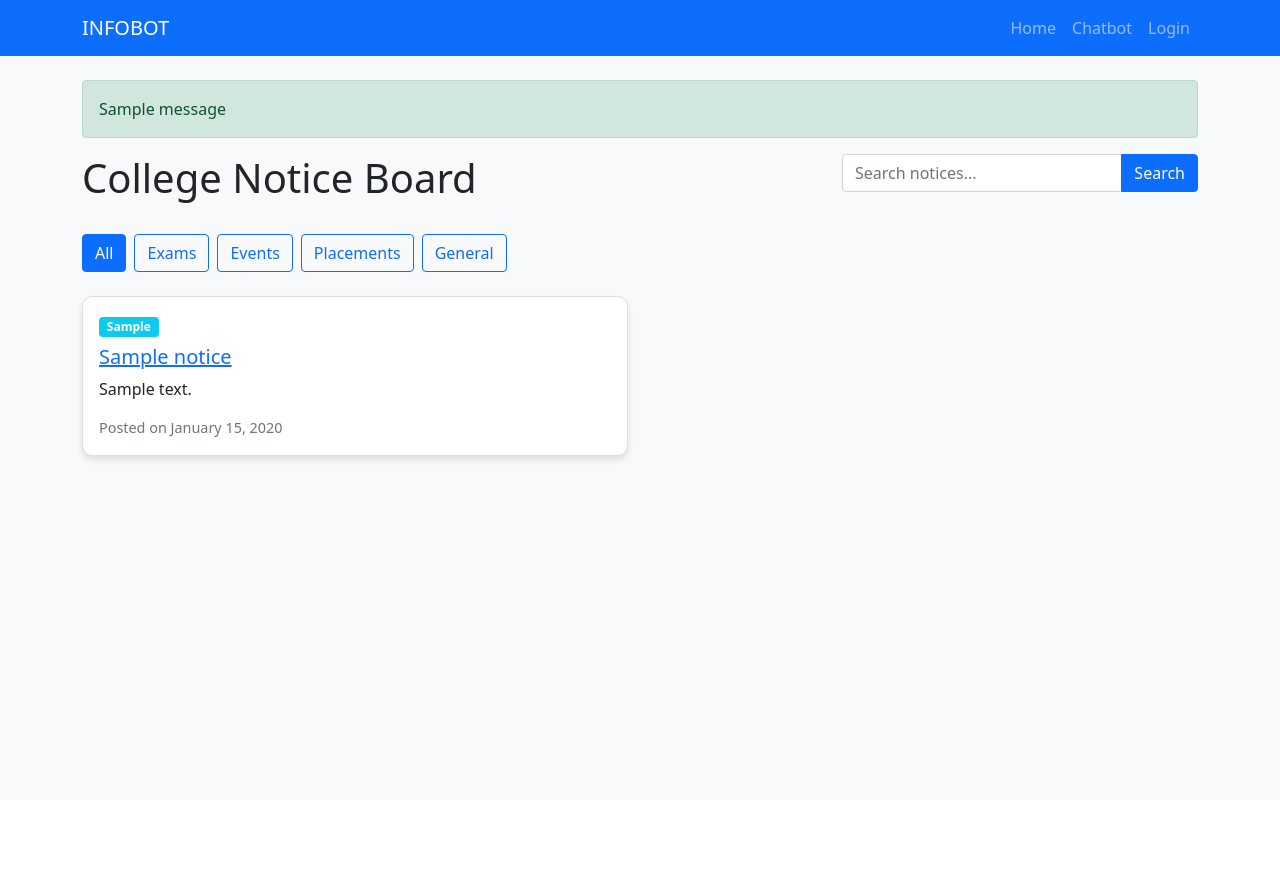
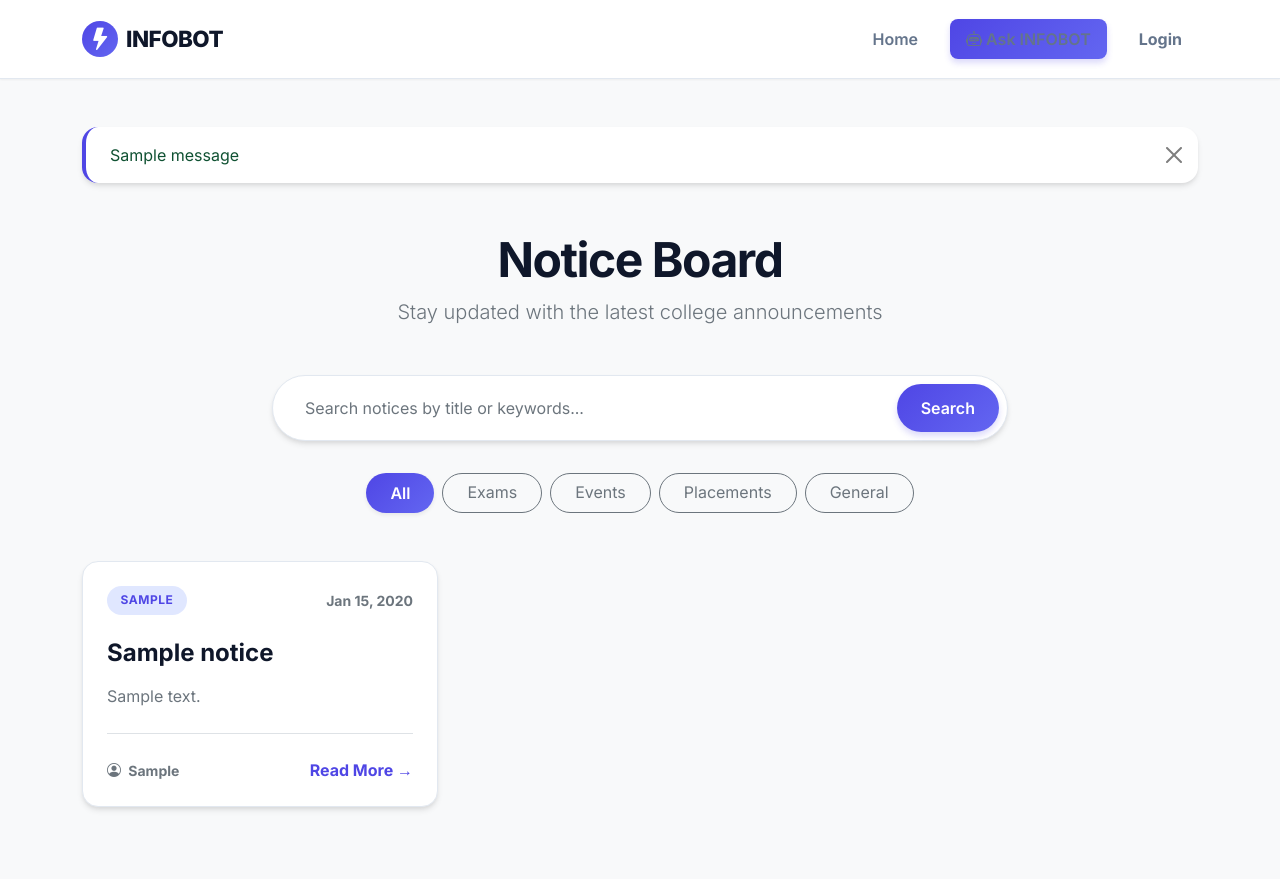
Before and after one commit to Hemandh67/INFOBOT, a Django app: page / in a window 1280 px wide. Before the commit the page ends 462 px from the top, so only its background shows below. Run offline with Django 5.2, Linux system fonts and the light colour scheme; tables that the repository leaves empty hold one stand-in row (values such as "Sample post"); one stand-in notice (Sample message) is shown.

Commit message:
Revamp UI to premium SaaS design with modern CSS tokens

```diff
--- a/static/css/styles.css
+++ b/static/css/styles.css
@@ -1,175 +1,121 @@
-/* Main Styles */
-body {
-    background-color: #f8f9fa;
+@import url('https://fonts.googleapis.com/css2?family=Inter:wght@300;400;500;600;700;800&display=swap');
+
+:root {
+  --primary: #4f46e5;
+  --primary-hover: #4338ca;
+  --secondary: #10b981;
+  --bg-color: #f8fafc;
+  --card-bg: #ffffff;
+  --text-main: #0f172a;
+  --text-muted: #64748b;
+  --border-color: #e2e8f0;
+  --shadow-sm: 0 1px 2px 0 rgba(0, 0, 0, 0.05);
+  --shadow-md: 0 4px 6px -1px rgba(0, 0, 0, 0.1), 0 2px 4px -1px rgba(0, 0, 0, 0.06);
+  --shadow-lg: 0 10px 15px -3px rgba(0, 0, 0, 0.1), 0 4px 6px -2px rgba(0, 0, 0, 0.05);
 }
 
-.notice-card {
-    transition: transform 0.2s;
-    border-radius: 10px;
-    box-shadow: 0 4px 6px rgba(0,0,0,0.1);
-    margin-bottom: 20px;
+body {
+  font-family: 'Inter', sans-serif !important;
+  background-color: var(--bg-color) !important;
+  color: var(--text-main);
+  -webkit-font-smoothing: antialiased;
 }
 
-.notice-card:hover {
-    transform: translateY(-5px);
+/* Navbar Enhancements */
+.navbar-custom {
+  background: rgba(255, 255, 255, 0.95) !important;
+  backdrop-filter: blur(12px);
+  border-bottom: 1px solid var(--border-color);
+  box-shadow: var(--shadow-sm);
+  padding: 1rem 0;
+  transition: all 0.3s ease;
+}
+.navbar-custom .navbar-brand {
+  font-weight: 800;
+  color: var(--text-main) !important;
+  font-size: 1.4rem;
+  letter-spacing: -0.5px;
+}
+.navbar-custom .nav-link {
+  color: var(--text-muted) !important;
+  font-weight: 600;
+  margin: 0 0.5rem;
+  transition: color 0.2s;
+}
+.navbar-custom .nav-link:hover {
+  color: var(--primary) !important;
 }
 
-.notice-meta {
-    font-size: 0.9em;
-    color: #6c757d;
+/* Premium Buttons */
+.btn-premium {
+  background: linear-gradient(135deg, var(--primary), #6366f1);
+  color: white !important;
+  border: none;
+  font-weight: 600;
+  border-radius: 8px;
+  padding: 0.5rem 1.25rem;
+  box-shadow: 0 4px 6px rgba(79, 70, 229, 0.2);
+  transition: all 0.2s cubic-bezier(0.4, 0, 0.2, 1);
+}
+.btn-premium:hover {
+  transform: translateY(-2px);
+  box-shadow: 0 8px 15px rgba(79, 70, 229, 0.3);
 }
 
-/* Chatbot Styles */
-#chat-circle {
-  position: fixed;
-  bottom: 30px;
-  right: 30px;
-  background: #0d6efd;
-  width: 60px;
-  height: 60px;
-  border-radius: 50%;
-  color: white;
-  padding: 15px;
-  cursor: pointer;
-  box-shadow: 0px 3px 16px 0px rgba(0, 0, 0, 0.6), 0 3px 1px -2px rgba(0, 0, 0, 0.2), 0 1px 5px 0 rgba(0, 0, 0, 0.12);
-  z-index: 1000;
-  display: flex;
-  justify-content: center;
-  align-items: center;
-  font-size: 24px;
+/* Premium Cards */
+.premium-card {
+  background: var(--card-bg);
+  border-radius: 16px;
+  border: 1px solid var(--border-color);
+  box-shadow: var(--shadow-md);
+  padding: 1.5rem;
+  transition: transform 0.3s cubic-bezier(0.4, 0, 0.2, 1), box-shadow 0.3s cubic-bezier(0.4, 0, 0.2, 1);
+  position: relative;
+}
+div.premium-card.h-100:hover {
+  transform: translateY(-5px);
+  box-shadow: var(--shadow-lg);
 }
 
-.chat-box {
-  display: none;
-  background: #efefef;
-  position: fixed;
-  right: 30px;
-  bottom: 50px;
-  width: 350px;
-  max-width: 85vw;
-  max-height: 100vh;
-  border-radius: 5px;
-  box-shadow: 0px 5px 35px 9px rgba(0, 0, 0, 0.1);
-  z-index: 1001;
+/* Custom Inputs */
+input.form-control {
+    border-radius: 8px;
+    padding: 0.75rem 1rem;
+    border: 1px solid var(--border-color);
+    box-shadow: var(--shadow-sm);
+    transition: all 0.2s;
+}
+input.form-control:focus {
+    border-color: var(--primary);
+    box-shadow: 0 0 0 4px rgba(79, 70, 229, 0.1);
 }
 
-.chat-box-header {
-  background: #0d6efd;
-  height: 50px;
-  border-top-left-radius: 5px;
-  border-top-right-radius: 5px;
-  color: white;
-  text-align: center;
-  font-size: 20px;
-  padding-top: 10px;
+/* Category Pills */
+.category-pill {
+  background: #e0e7ff;
+  color: var(--primary);
+  font-size: 0.75rem;
+  font-weight: 700;
+  padding: 0.35rem 0.85rem;
+  border-radius: 9999px;
+  text-transform: uppercase;
+  letter-spacing: 0.5px;
 }
 
-.chat-box-toggle {
-  float: right;
-  margin-right: 15px;
-  cursor: pointer;
+/* Chatbot Animations */
+@keyframes slideUp {
+  from { opacity: 0; transform: translateY(10px); }
+  to { opacity: 1; transform: translateY(0); }
+}
+.animate-msg {
+  animation: slideUp 0.3s cubic-bezier(0.16, 1, 0.3, 1) forwards;
 }
 
-.chat-box-body {
-  position: relative;
-  height: 350px;
-  border: 1px solid #ccc;
-  overflow: hidden;
+/* Scrollbar styling for chatbot */
+.chat-box-body::-webkit-scrollbar {
+    width: 6px;
 }
-
-.chat-box-body:after {
-  content: "";
-  background-color: #fff;
-  opacity: 0.1;
-  top: 0;
-  left: 0;
-  bottom: 0;
-  right: 0;
-  height: 100%;
-  position: absolute;
-  z-index: -1;
+.chat-box-body::-webkit-scrollbar-thumb {
+    background-color: #cbd5e1;
+    border-radius: 10px;
 }
-
-.chat-input {
-  background: #f4f7f9;
-  width: 100%;
-  position: relative;
-  height: 47px;
-  padding: 10px 10px;
-  border-top: 1px solid #ccc;
-  border-bottom-left-radius: 5px;
-  border-bottom-right-radius: 5px;
-}
-
-.chat-input > form {
-    margin-bottom: 0;
-}
-
-#chat-input {
-  background: #f4f7f9;
-  width: 75%;
-  position: relative;
-  height: 25px;
-  border: none;
-  resize: none;
-  outline: none;
-  color: #888;
-}
-
-.chat-logs {
-  padding: 15px;
-  height: 350px;
-  overflow-y: scroll;
-}
-
-.chat-msg.user > .cm-msg-text {
-  background: white;
-  color: #333;
-  border: 1px solid #ccc;
-  float: right;
-}
-
-.chat-msg.bot > .cm-msg-text {
-  background: #0d6efd;
-  color: white;
-  float: left;
-}
-
-.cm-msg-text {
-  background: white;
-  padding: 10px 15px;
-  color: #666;
-  max-width: 75%;
-  float: left;
-  margin-left: 10px;
-  position: relative;
-  margin-bottom: 20px;
-  border-radius: 30px;
-}
-
-.msg-avatar {
-    display: none; /* simple avatar hidden */
-}
-
-/* Base popup logic */
-@media (max-width: 768px) {
-  .chat-box {
-    width: 100vw;
-    max-width: 100vw;
-    height: 100vh;
-    max-height: 100vh;
-    right: 0;
-    bottom: 0;
-    border-radius: 0;
-  }
-  .chat-box-body {
-    height: calc(100vh - 100px);
-  }
-  .chat-logs {
-    height: 100%;
-  }
-  #chat-circle {
-    bottom: 20px;
-    right: 20px;
-  }
-}
--- a/templates/base.html
+++ b/templates/base.html
@@ -4,27 +4,38 @@
 <head>
     <meta charset="UTF-8">
     <meta name="viewport" content="width=device-width, initial-scale=1.0">
-    <title>INFOBOT - College Notice Board</title>
+    <title>INFOBOT - Connect & Discover</title>
+    <!-- Modern Fonts -->
+    <link href="https://fonts.googleapis.com/css2?family=Inter:wght@300;400;500;600;700;800&display=swap" rel="stylesheet">
     <!-- Bootstrap CSS -->
     <link href="https://cdn.jsdelivr.net/npm/bootstrap@5.1.3/dist/css/bootstrap.min.css" rel="stylesheet">
+    <!-- Icons -->
+    <link rel="stylesheet" href="https://cdn.jsdelivr.net/npm/bootstrap-icons@1.8.1/font/bootstrap-icons.css">
     <!-- Custom CSS -->
     <link rel="stylesheet" href="{% static 'css/styles.css' %}">
 </head>
-<body>
+<body class="bg-light">
 
-<nav class="navbar navbar-expand-lg navbar-dark bg-primary">
+<nav class="navbar navbar-expand-lg navbar-light navbar-custom sticky-top">
   <div class="container">
-    <a class="navbar-brand" href="{% url 'home' %}">INFOBOT</a>
-    <button class="navbar-toggler" type="button" data-bs-toggle="collapse" data-bs-target="#navbarNav">
+    <a class="navbar-brand d-flex align-items-center gap-2" href="{% url 'home' %}">
+      <div class="bg-primary text-white rounded-circle d-flex justify-content-center align-items-center" style="width: 36px; height: 36px; background: linear-gradient(135deg, var(--primary), #6366f1) !important;">
+        <i class="bi bi-lightning-fill"></i>
+      </div>
+      INFOBOT
+    </a>
+    <button class="navbar-toggler border-0 shadow-none" type="button" data-bs-toggle="collapse" data-bs-target="#navbarNav">
       <span class="navbar-toggler-icon"></span>
     </button>
     <div class="collapse navbar-collapse" id="navbarNav">
-      <ul class="navbar-nav ms-auto">
+      <ul class="navbar-nav ms-auto align-items-center gap-2">
         <li class="nav-item">
           <a class="nav-link" href="{% url 'home' %}">Home</a>
         </li>
         <li class="nav-item">
-          <a class="nav-link" href="#" id="chat-launcher"><i class="bi bi-robot"></i> Chatbot</a>
+          <a class="nav-link btn-premium text-white px-3 py-2 ms-lg-2" href="#" id="chat-launcher">
+            <i class="bi bi-robot"></i> Ask INFOBOT
+          </a>
         </li>
         {% if user.is_authenticated %}
             <li class="nav-item">
@@ -35,7 +46,7 @@
             </li>
         {% else %}
             <li class="nav-item">
-            <a class="nav-link" href="{% url 'login' %}">Login</a>
+            <a class="nav-link fw-bold" href="{% url 'login' %}">Login</a>
             </li>
         {% endif %}
       </ul>
@@ -43,10 +54,13 @@
   </div>
 </nav>
 
-<div class="container mt-4">
+<div class="container py-5">
     {% if messages %}
         {% for message in messages %}
-            <div class="alert alert-{{ message.tags }}">{{ message }}</div>
+            <div class="alert alert-{{ message.tags }} alert-dismissible fade show premium-card py-3 border-0" role="alert" style="border-left: 4px solid var(--primary) !important;">
+                {{ message }}
+                <button type="button" class="btn-close" data-bs-dismiss="alert" aria-label="Close"></button>
+            </div>
         {% endfor %}
     {% endif %}
 
@@ -55,30 +69,28 @@
 </div>
 
 <!-- Chatbot Implementation -->
-<div class="chat-box">
-    <div class="chat-box-header">
-    INFOBOT Chat
-    <span class="chat-box-toggle"><i class="bi bi-x">X</i></span>
+<div class="chat-box" style="display: none; position: fixed; bottom: 30px; right: 30px; width: 350px; z-index: 1050; border-radius: 16px; overflow: hidden; box-shadow: var(--shadow-lg); background: white; border: 1px solid var(--border-color);">
+    <div class="chat-box-header d-flex justify-content-between align-items-center p-3 text-white" style="background: linear-gradient(135deg, var(--primary), #6366f1);">
+        <span class="fw-bold"><i class="bi bi-robot me-2"></i>INFOBOT Assistant</span>
+        <span class="chat-box-toggle" style="cursor: pointer;"><i class="bi bi-x-lg"></i></span>
     </div>
-    <div class="chat-box-body">
-    <div class="chat-box-overlay">
+    <div class="chat-box-body p-3" style="height: 350px; overflow-y: auto; background: #f8fafc;">
+        <div class="chat-logs d-flex flex-column gap-3">
+           <div class="chat-msg bot d-flex gap-2">
+               <div class="text-white rounded-circle d-flex justify-content-center align-items-center" style="width: 35px; height: 35px; flex-shrink: 0; background: linear-gradient(135deg, var(--primary), #6366f1);">
+                   <i class="bi bi-robot"></i>
+               </div>
+               <div class="cm-msg-text bg-white p-3 rounded-3 shadow-sm border" style="font-size: 0.9rem;">
+                   Hi! I am the INFOBOT AI. How can I help you today?
+               </div>
+           </div>
+        </div>
     </div>
-    <div class="chat-logs">
-       <div id="cm-msg-0" class="chat-msg bot">
-        <span class="msg-avatar">
-            <i class="bi bi-robot fs-4">🤖</i>
-        </span>
-        <div class="cm-msg-text">
-            Hi! I am INFOBOT. Ask me about exams, events, or placements.
-        </div>
-       </div>
-    </div><!--chat-log -->
-    </div>
-    <div class="chat-input">
-    <form id="chat-form">
-        <input type="text" id="chat-input" placeholder="Send a message..."/>
-    <button type="submit" class="chat-submit" id="chat-submit">Send</button>
-    </form>
+    <div class="chat-input p-3 border-top bg-white">
+        <form id="chat-form" class="d-flex gap-2">
+            <input type="text" id="chat-input" class="form-control rounded-pill bg-light border-0 shadow-none px-3" placeholder="Type a message..." required autocomplete="off"/>
+            <button type="submit" class="btn btn-premium rounded-circle d-flex justify-content-center align-items-center" style="width: 40px; height: 40px; flex-shrink: 0; padding: 0;"><i class="bi bi-send-fill" style="margin-left: -2px;"></i></button>
+        </form>
     </div>
 </div>
 
--- a/templates/notices/home.html
+++ b/templates/notices/home.html
@@ -1,50 +1,51 @@
 {% extends 'base.html' %}
-
 {% block content %}
-<div class="row mb-4">
-    <div class="col-md-8 mb-3 mb-md-0">
-        <h1>College Notice Board</h1>
-    </div>
-    <div class="col-md-4">
-        <form method="get" action="{% url 'home' %}">
-            <div class="input-group">
-                <input type="text" name="search" class="form-control" placeholder="Search notices..."
-                    value="{{ request.GET.search|default:'' }}">
-                <button class="btn btn-primary" type="submit">Search</button>
-            </div>
-        </form>
-    </div>
+<div class="text-center my-5">
+    <h1 class="fw-bold" style="font-size: 3rem; letter-spacing: -1.5px; color: var(--text-main);">Notice Board</h1>
+    <p class="text-muted lead mt-2">Stay updated with the latest college announcements</p>
 </div>
 
-<div class="mb-4 d-flex flex-wrap gap-2">
-    <a href="{% url 'home' %}" class="btn btn-outline-primary {% if not category %}active{% endif %}">All</a>
-    <a href="{% url 'home' %}?category=Exam"
-        class="btn btn-outline-primary {% if category == 'Exam' %}active{% endif %}">Exams</a>
-    <a href="{% url 'home' %}?category=Event"
-        class="btn btn-outline-primary {% if category == 'Event' %}active{% endif %}">Events</a>
-    <a href="{% url 'home' %}?category=Placement"
-        class="btn btn-outline-primary {% if category == 'Placement' %}active{% endif %}">Placements</a>
-    <a href="{% url 'home' %}?category=General"
-        class="btn btn-outline-primary {% if category == 'General' %}active{% endif %}">General</a>
+<div class="row mb-5">
+    <div class="col-md-8 mx-auto">
+        <form method="get" class="d-flex premium-card p-2" style="border-radius: 50px;">
+            <input type="text" name="search" class="form-control border-0 shadow-none ps-4" placeholder="Search notices by title or keywords..." value="{{ request.GET.search|default:'' }}">
+            <input type="hidden" name="category" value="{{ category|default:'' }}">
+            <button class="btn btn-premium rounded-pill px-4 ms-2" type="submit">Search</button>
+        </form>
+
+        <div class="d-flex justify-content-center flex-wrap gap-2 mt-4 pt-2">
+            <a href="{% url 'home' %}?search={{ request.GET.search|default:'' }}" class="btn rounded-pill px-4 {% if not category %}btn-premium shadow-sm{% else %}btn-outline-secondary{% endif %}" style="transition: all 0.2s;">All</a>
+            <a href="{% url 'home' %}?category=Exam&search={{ request.GET.search|default:'' }}" class="btn rounded-pill px-4 {% if category == 'Exam' %}btn-premium shadow-sm{% else %}btn-outline-secondary{% endif %}" style="transition: all 0.2s;">Exams</a>
+            <a href="{% url 'home' %}?category=Event&search={{ request.GET.search|default:'' }}" class="btn rounded-pill px-4 {% if category == 'Event' %}btn-premium shadow-sm{% else %}btn-outline-secondary{% endif %}" style="transition: all 0.2s;">Events</a>
+            <a href="{% url 'home' %}?category=Placement&search={{ request.GET.search|default:'' }}" class="btn rounded-pill px-4 {% if category == 'Placement' %}btn-premium shadow-sm{% else %}btn-outline-secondary{% endif %}" style="transition: all 0.2s;">Placements</a>
+            <a href="{% url 'home' %}?category=General&search={{ request.GET.search|default:'' }}" class="btn rounded-pill px-4 {% if category == 'General' %}btn-premium shadow-sm{% else %}btn-outline-secondary{% endif %}" style="transition: all 0.2s;">General</a>
+        </div>
+    </div>
 </div>
 
 <div class="row">
     {% for notice in notices %}
-    <div class="col-md-6">
-        <div class="card notice-card">
-            <div class="card-body">
-                <span class="badge bg-info mb-2">{{ notice.category }}</span>
-                <h5 class="card-title"><a href="{% url 'notice_detail' notice.pk %}">{{ notice.title }}</a></h5>
-                <p class="card-text text-truncate">{{ notice.description|truncatewords:20 }}</p>
-                <div class="notice-meta">
-                    Posted on {{ notice.date_posted|date:"F d, Y" }}
-                </div>
+    <div class="col-md-6 col-lg-4 mb-4">
+        <div class="premium-card h-100 d-flex flex-column">
+            <div class="d-flex justify-content-between align-items-center mb-4">
+                <span class="category-pill">{{ notice.category }}</span>
+                <small class="text-muted fw-bold">{{ notice.date_posted|date:"M d, Y" }}</small>
+            </div>
+            <h4 class="fw-bold mb-3" style="color: var(--text-main);">{{ notice.title }}</h4>
+            <p class="text-muted mb-4 flex-grow-1" style="line-height: 1.6;">{{ notice.description|truncatewords:20 }}</p>
+            <div class="mt-auto pt-4 border-top d-flex justify-content-between align-items-center">
+                <span class="text-muted small fw-bold"><i class="bi bi-person-circle me-1"></i> {{ notice.posted_by|title }}</span>
+                <a href="{% url 'notice_detail' notice.pk %}" class="fw-bold text-decoration-none" style="color: var(--primary);">Read More &rarr;</a>
             </div>
         </div>
     </div>
     {% empty %}
-    <div class="col-12 text-center">
-        <p>No notices found.</p>
+    <div class="col-12 text-center py-5 my-5">
+        <div class="p-5 premium-card mx-auto text-center" style="max-width: 500px;">
+            <i class="bi bi-inbox text-muted mb-3" style="font-size: 3.5rem;"></i>
+            <h4 class="mt-3 fw-bold">No notices found</h4>
+            <p class="text-muted">Check back later or try a different search filter.</p>
+        </div>
     </div>
     {% endfor %}
 </div>
```
Also changed, not shown: templates/notices/dashboard.html (+30 -21 lines), templates/registration/login.html (+13 -27 lines), 1 other file.
